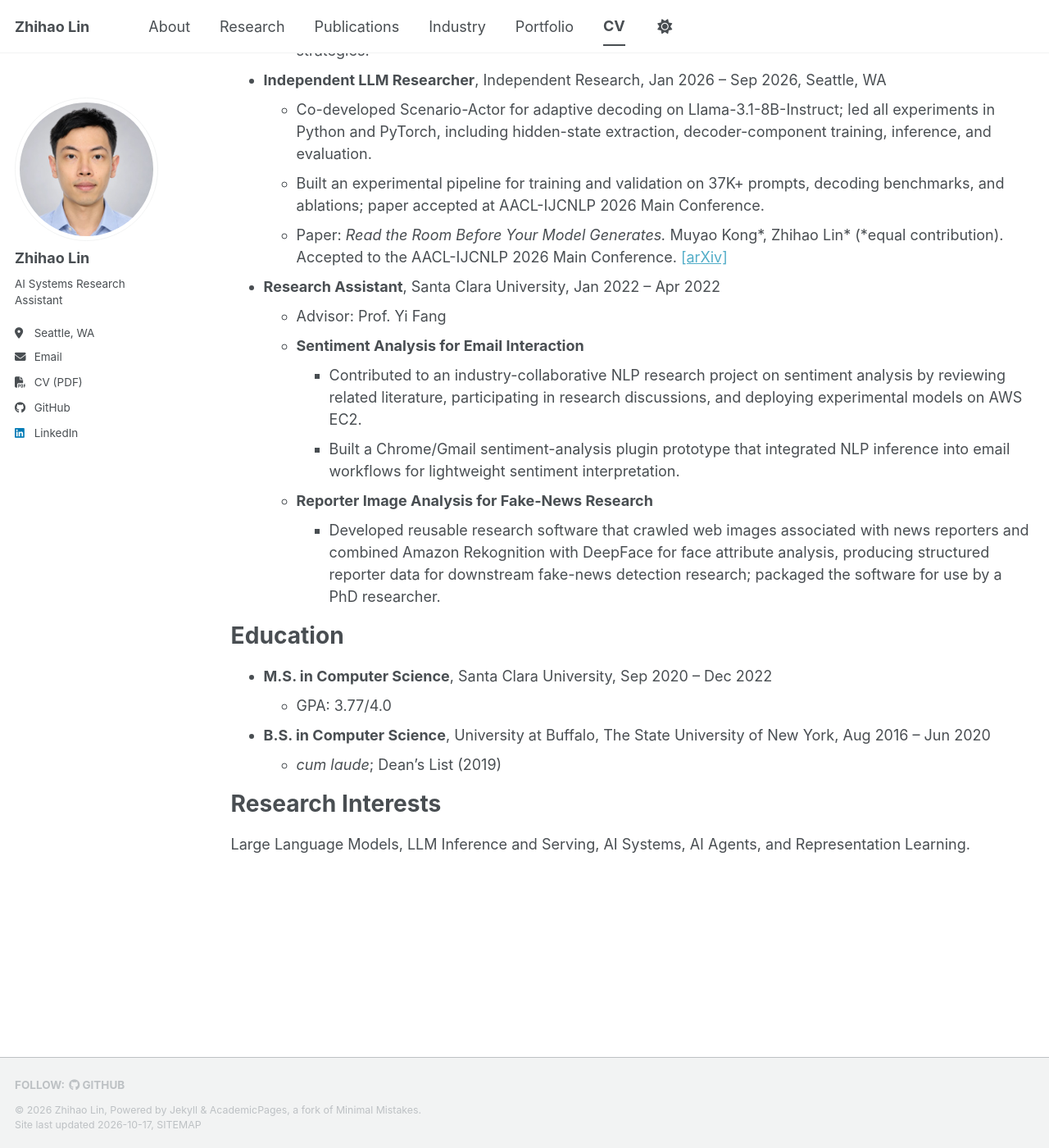
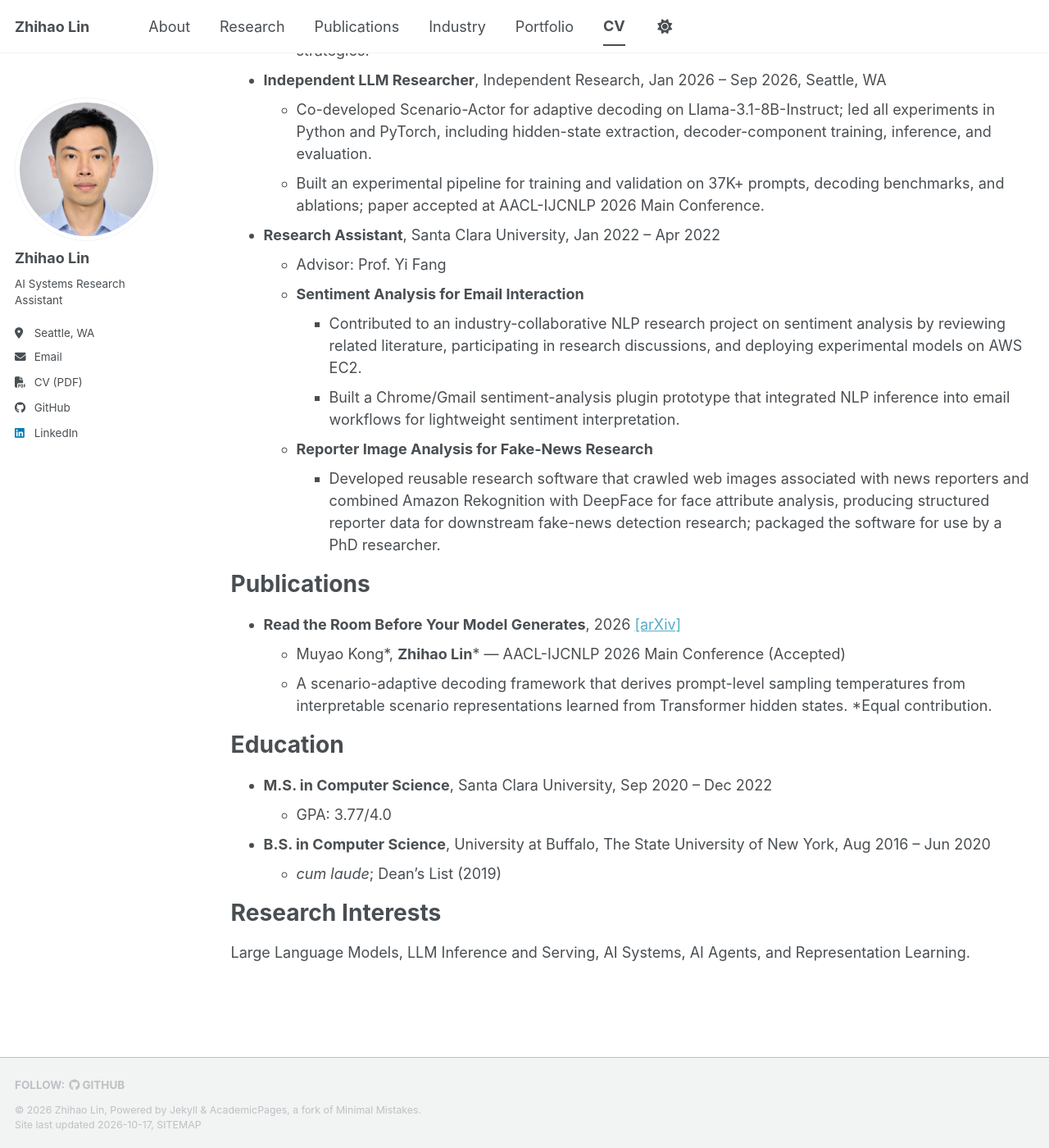
Before and after one commit to LinZhihaozlin22/LinZhihaozlin22.github.io, a Jekyll site: the page built from _pages/cv.md, in a window 1280 px wide and 1400 px high, scrolled down 2001 px. Shown: the whole window at 82% size. Built offline with Jekyll 4.4.1, drawn with Linux system fonts in a browser that asks for light colours; a style sheet for code colours, icons or effects is not loaded.

Commit message:
Update CV PDF and add Publications section to CV page

```diff
--- a/_pages/cv.md
+++ b/_pages/cv.md
@@ -58,7 +58,6 @@ AI Systems & Research Experience
 * **Independent LLM Researcher**, Independent Research, Jan 2026 – Sep 2026, Seattle, WA
   * Co-developed Scenario-Actor for adaptive decoding on Llama-3.1-8B-Instruct; led all experiments in Python and PyTorch, including hidden-state extraction, decoder-component training, inference, and evaluation.
   * Built an experimental pipeline for training and validation on 37K+ prompts, decoding benchmarks, and ablations; paper accepted at AACL-IJCNLP 2026 Main Conference.
-  * Paper: *Read the Room Before Your Model Generates.* Muyao Kong\*, Zhihao Lin\* (\*equal contribution). Accepted to the AACL-IJCNLP 2026 Main Conference. [[arXiv]](https://arxiv.org/abs/2610.18820)
 
 * **Research Assistant**, Santa Clara University, Jan 2022 – Apr 2022
   * Advisor: Prof. Yi Fang
@@ -67,6 +66,14 @@ AI Systems & Research Experience
     * Built a Chrome/Gmail sentiment-analysis plugin prototype that integrated NLP inference into email workflows for lightweight sentiment interpretation.
   * **Reporter Image Analysis for Fake-News Research**
     * Developed reusable research software that crawled web images associated with news reporters and combined Amazon Rekognition with DeepFace for face attribute analysis, producing structured reporter data for downstream fake-news detection research; packaged the software for use by a PhD researcher.
+
+
+Publications
+======
+
+* **Read the Room Before Your Model Generates**, 2026 [[arXiv]](https://arxiv.org/abs/2610.18820)
+  * Muyao Kong\*, **Zhihao Lin**\* — AACL-IJCNLP 2026 Main Conference (Accepted)
+  * A scenario-adaptive decoding framework that derives prompt-level sampling temperatures from interpretable scenario representations learned from Transformer hidden states. \*Equal contribution.
 
 
 Education
```
Also changed, not shown: 1 other file.
